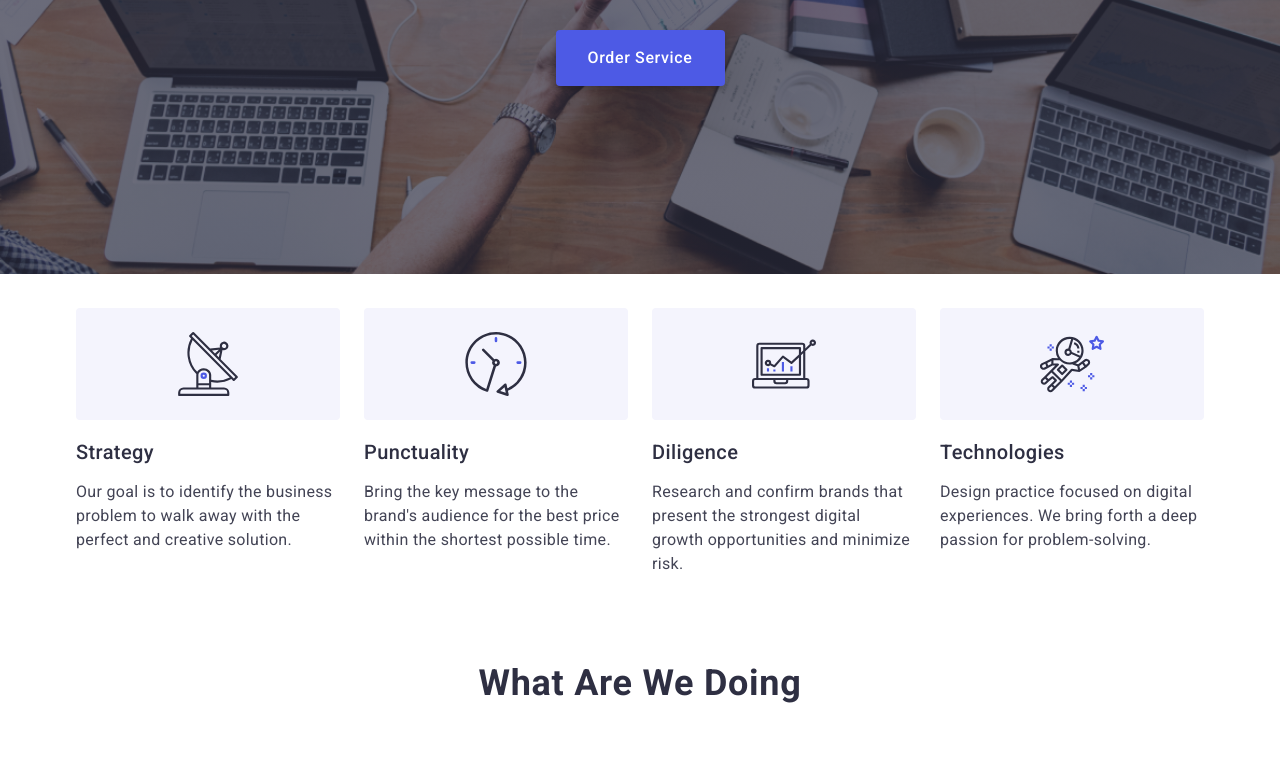
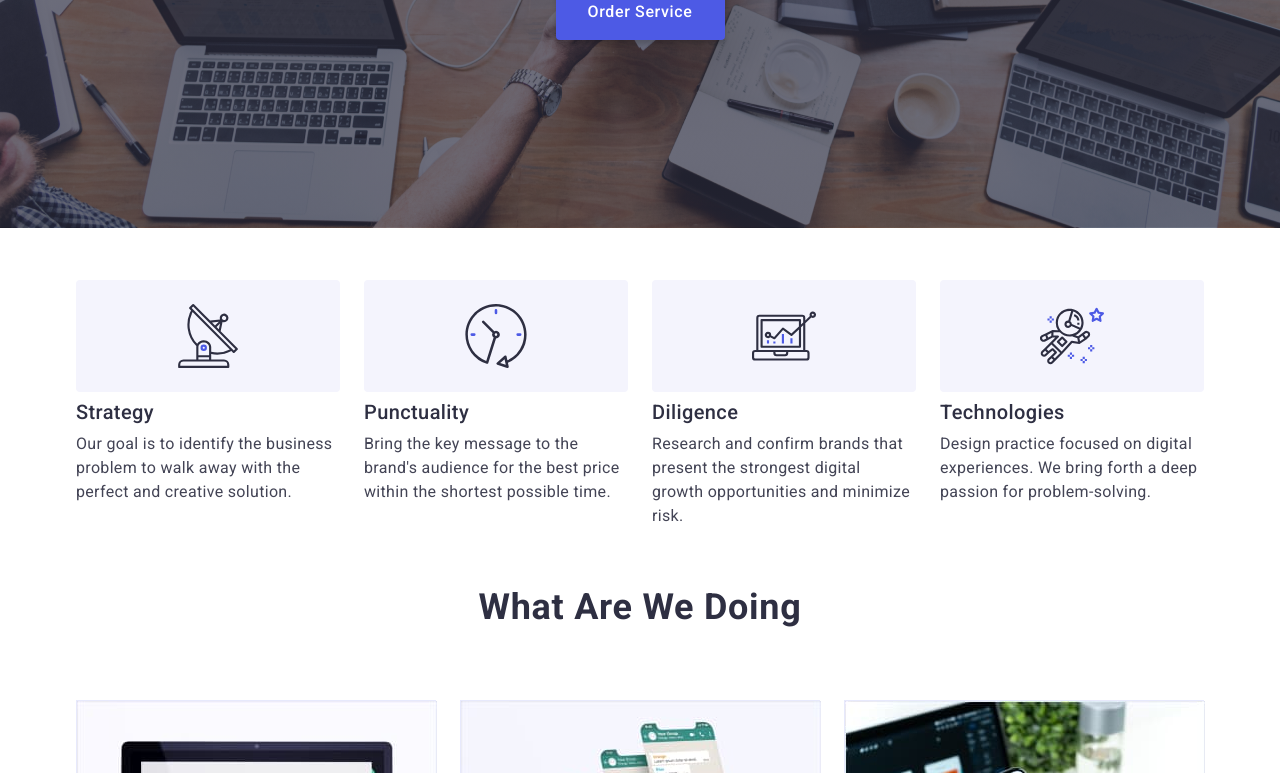
Before and after one commit to OlgaYuskova/goit-markup-hw-04, a plain HTML site: page index.html in a window 1280 px wide. Shown: the part 449-1222 px from the top of the page. Drawn offline with nearby package versions, Linux system fonts and the light colour scheme.

Commit message:
update margin

```diff
--- a/css/styles.css
+++ b/css/styles.css
@@ -8,6 +8,13 @@
     --footer-color: #F4F4FD;
     --icon: #F4F4FD;
     --link-icons: #8e8f99;
+}
+
+h1,
+h2,
+h3,
+p {
+    margin: 0;
 }
 
 img {
```
